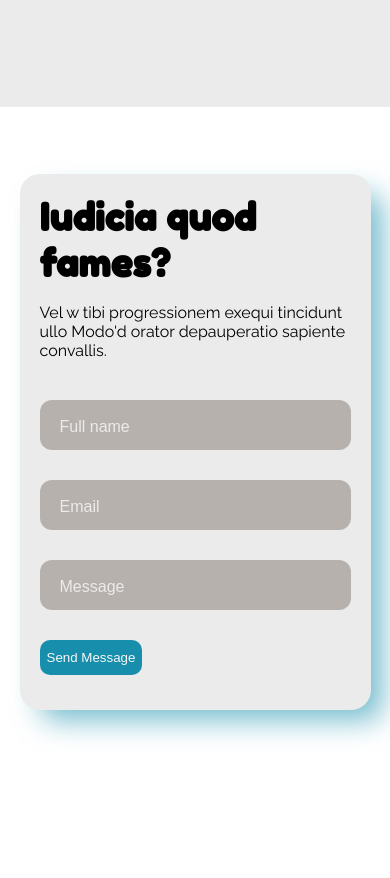
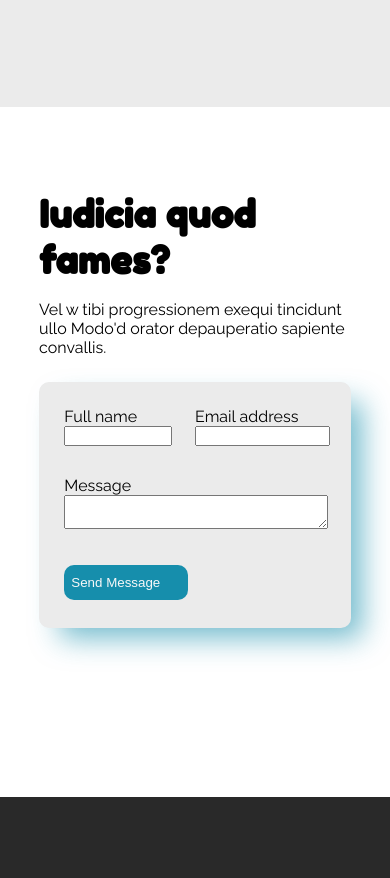
Before and after one commit to empasquer/13c_02_01_responsive_design, a plain HTML site: page index.html in a window 390 px wide. Shown: the part 7097-7975 px from the top of the page. Drawn offline with Linux system fonts and the light colour scheme.

Commit message:
form had a special thing

```diff
--- a/index.html
+++ b/index.html
@@ -161,10 +161,12 @@
     </section>
     <section id="contact">
       <!-- Contact form section layout -->
-      <form id="contact_form">
+      <!-- Two column layout, name and email a column each, message two columns. Labels should be over input-->
+      <!--* I took some creative liberty with this one, but ill make the real one also -->
+      <!-- <form id="contact_form">
         <h2>Iudicia quod fames?</h2>
         <p>Vel w tibi progressionem exequi tincidunt ullo Modo'd orator depauperatio sapiente convallis.</p>
-        <!-- Two column layout, name and email a column each, message two columns. Labels should be over input-->
+
         <div class="form_group ic1">
           <input id="fullname" class="input" type="text" name="Name" placeholder=" " required />
           <div class="cut"></div>
@@ -184,6 +186,30 @@
         </div>
 
         <div class="form_group ic2">
+          <button type="submit">Send Message</button>
+        </div>
+      </form> -->
+      <h2>Iudicia quod fames?</h2>
+      <p>Vel w tibi progressionem exequi tincidunt ullo Modo'd orator depauperatio sapiente convallis.</p>
+
+      <form id="contact_form">
+        <!-- Two column layout, name and email a column each, message two columns. Labels should be over input-->
+        <div class="form_group">
+          <label for="name">Full name</label>
+          <input type="text" id="name" name="Name" required />
+        </div>
+
+        <div class="form_group">
+          <label for="email">Email address</label>
+          <input type="email" id="email" name="Email" required />
+        </div>
+
+        <div class="form_group">
+          <label for="message">Message</label>
+          <textarea id="message" name="Message" required></textarea>
+        </div>
+
+        <div class="form_group">
           <button type="submit">Send Message</button>
         </div>
       </form>
--- a/style.css
+++ b/style.css
@@ -63,7 +63,10 @@ h3,
 
 p,
 a,
-li {
+li,
+textarea,
+input,
+label {
   font-family: var(--main-font);
 }
 
@@ -141,6 +144,7 @@ button:hover {
   flex-direction: row;
   flex-wrap: wrap;
   gap: 2vw;
+  justify-content: space-evenly;
 }
 
 .advantages_card {
@@ -299,7 +303,7 @@ button:hover {
   color: var(--color-accent);
 }
 
-#contact {
+/* #contact {
   padding-top: 8vh;
   display: flex;
   justify-content: center;
@@ -395,6 +399,56 @@ button:hover {
 .form-group button:active {
   color: var(--color-secondary3);
   background-color: var(--color-primary1);
+} */
+
+#contact {
+  display: flex;
+  justify-content: center;
+  flex-direction: column;
+  padding-top: 10vh;
+  padding-left: 30vw;
+  padding-right: 30vw;
+}
+
+#contact p {
+  padding-bottom: 3vh;
+}
+
+#contact_form {
+  background-color: var(--color-primary2);
+  padding: 3vh;
+  border-radius: 10px;
+  display: grid;
+  grid-template-columns: 1fr 1fr;
+  grid-template-rows: 1fr 3fr 1fr;
+  width: 30vw;
+  min-width: fit-content;
+  align-items: center;
+  justify-content: center;
+  box-shadow: 16px 15px 29px -5px hsl(192, 77%, 38%, 0.6);
+}
+
+#contact_form :nth-child(1) {
+  padding-right: 4vw;
+}
+
+.form_group:nth-child(3) {
+  grid-column: 1 / 3;
+  grid-row: 2;
+}
+
+.form_group:nth-child(3) textarea {
+  width: 100%;
+  height: 70%;
+}
+
+.form_group :nth-child(4) {
+  grid-row: 3;
+  grid-column: 1;
+}
+
+input {
+  width: 100%;
 }
 
 footer {
@@ -419,6 +473,10 @@ footer section {
 }
 
 @media only screen and (max-width: 600px) {
+  html {
+    overflow-x: hidden;
+  }
+
   .advantages_cards,
   .advantages_card,
   .highlight_small_cards,
@@ -431,6 +489,15 @@ footer section {
     display: block;
     width: fit-content;
     height: fit-content;
+  }
+
+  #contact {
+    padding-left: 10vw;
+    padding-right: 10vw;
+  }
+
+  #contact_form :nth-child(1) {
+    padding-right: 7vw;
   }
 
   nav {
```
